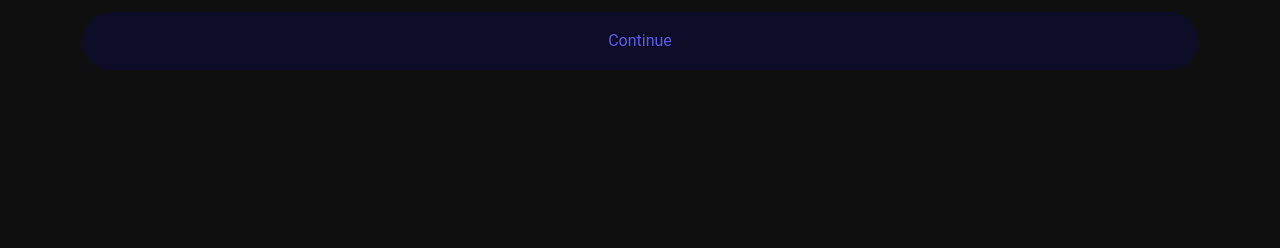
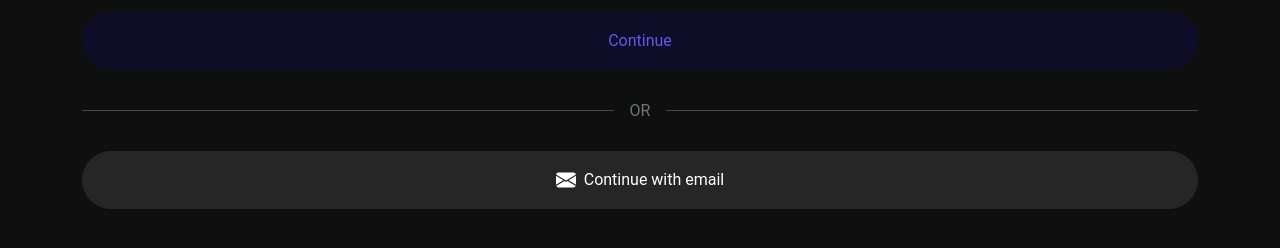
Before and after one commit to mfeke/streetfever, an Angular app: page / in a window 1280 px wide. Shown: the part 250-498 px from the top of the page. Built offline with nearby package versions, Linux system fonts and the light colour scheme; no server answers.

Commit message:
update code with email btn

```diff
--- a/src/app/app.component.css
+++ b/src/app/app.component.css
@@ -4,7 +4,7 @@
 }
 
 .bg-s {
-  background-color: rgb(38, 38, 38);
+  background-color: rgb(38, 38, 38) !important;
 }
 input::placeholder{
   color: rgb(119, 119, 119) !important;
@@ -18,9 +18,13 @@ input:focus{
 .flag{
     width: 20px;
 }
-.btn{
+.btn-bor{
   background-color: rgba(0, 0, 255, 0.1) !important;
   color: rgb(92, 92, 236) !important;
   border-radius: 50px !important;
 
 }
+.btn-s{
+
+  border-radius: 50px !important;
+}
--- a/src/app/app.component.html
+++ b/src/app/app.component.html
@@ -1,4 +1,4 @@
-<div class="bg-dark vh-100 text-white">
+<div class="bg-dark vh-100 fixed-top text-white">
   <div class="container py-3 d-flex justify-content-between align-items-center">
     <svg
       xmlns="http://www.w3.org/2000/svg"
@@ -78,10 +78,34 @@
         {{ country.idd.root }}{{ country.idd.suffixes[0] }}
       </p>
     </div>
-    <input type="number" class="form-control bg-s border-0 text-white"  placeholder="Enter phone number"/>
+    <input
+      type="number"
+      class="form-control bg-s border-0 text-white"
+      placeholder="Enter phone number"
+    />
   </div>
   <div class="container">
     <p class="text-primary">Lost acess to my phone number</p>
     <button type="button" class="btn btn-bor w-100 py-3 mt-3">Continue</button>
+    <div class="d-flex align-items-center py-4">
+      <hr class="w-100" />
+      <span class="text-secondary mx-3">OR</span>
+      <hr class="w-100" />
+    </div>
+    <button type="button" class="btn btn-s align-items-center w-100 py-3 bg-s text-white d-flex justify-content-center">
+      <svg
+        xmlns="http://www.w3.org/2000/svg"
+        width="20"
+        height="20"
+        fill="currentColor"
+        class="bi me-2 bi-envelope-fill"
+        viewBox="0 0 16 16"
+      >
+        <path
+          d="M.05 3.555A2 2 0 0 1 2 2h12a2 2 0 0 1 1.95 1.555L8 8.414zM0 4.697v7.104l5.803-3.558zM6.761 8.83l-6.57 4.027A2 2 0 0 0 2 14h12a2 2 0 0 0 1.808-1.144l-6.57-4.027L8 9.586zm3.436-.586L16 11.801V4.697z"
+        />
+      </svg>
+      <p class="mb-0">Continue with email</p>
+    </button>
   </div>
 </div>
```
